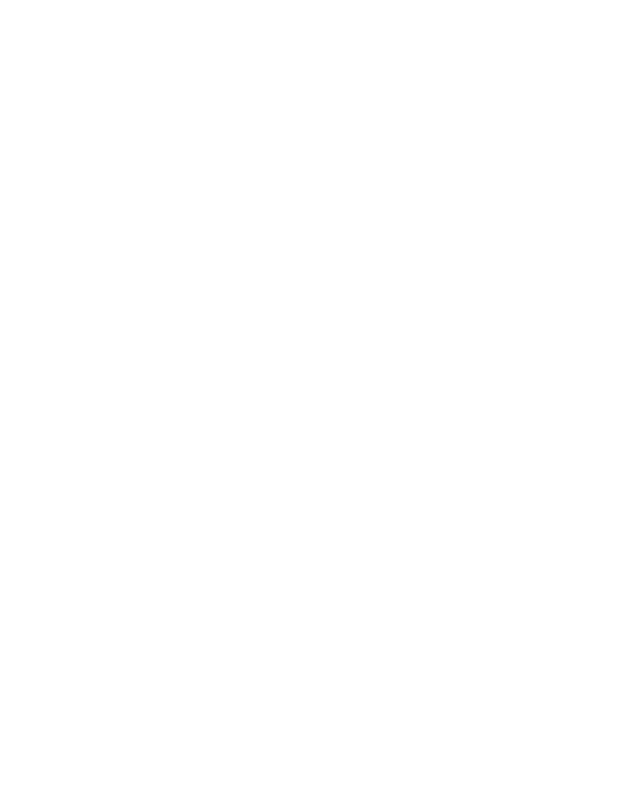
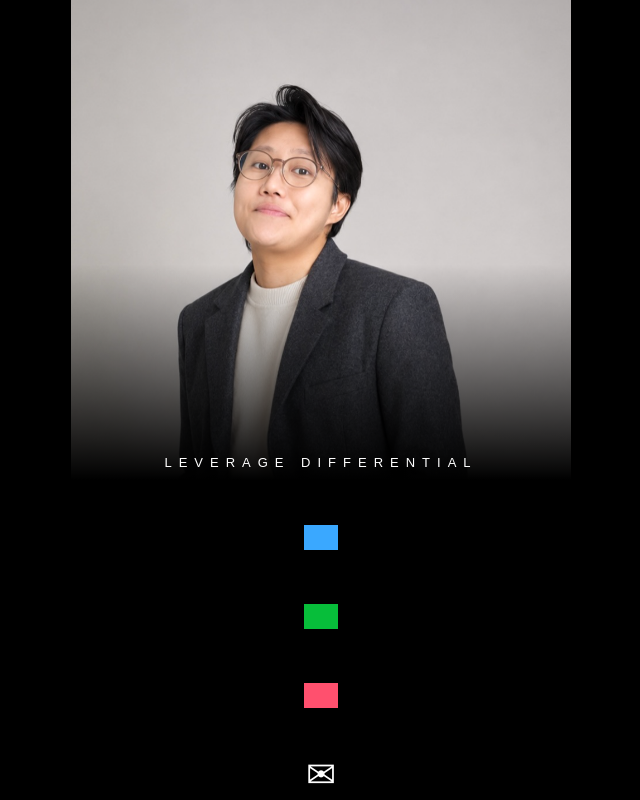
Before and after one commit to dp-info/dp-info.github.io, a plain HTML site: page index.html in a window 1280 px wide. Shown: the whole page, without its empty margins (319-959 px from the left). Drawn offline with Linux system fonts and the light colour scheme; grey boxes are pictures that could not be loaded.

Commit message:
Update index.html

```diff
--- a/index.html
+++ b/index.html
@@ -1,15 +1,172 @@
 <!DOCTYPE html>
-
-<html>
-
+<html lang="en">
 <head>
+<meta charset="UTF-8">
+<meta name="viewport" content="width=device-width, initial-scale=1.0">
 
 <title>Jiah Dela Peña</title>
 
+<style>
+
+* {
+  box-sizing: border-box;
+}
+
+html, body {
+  margin: 0;
+  padding: 0;
+  background: #000;
+  font-family: Arial, Helvetica, sans-serif;
+}
+
+.page {
+  width: 100%;
+  max-width: 500px;
+  min-height: 100vh;
+  margin: auto;
+  background: #000;
+  text-align: center;
+  color: white;
+}
+
+/* PHOTO */
+
+.photo {
+  position: relative;
+  width: 100%;
+  height: 480px;
+  overflow: hidden;
+}
+
+.photo img {
+  width: 100%;
+  height: 100%;
+  object-fit: cover;
+  object-position: center top;
+}
+
+/* PHOTO → BLACK FADE */
+
+.photo::after {
+  content: "";
+  position: absolute;
+  left: 0;
+  right: 0;
+  bottom: 0;
+  height: 45%;
+  background: linear-gradient(
+    to bottom,
+    transparent 0%,
+    #000 100%
+  );
+}
+
+/* TAGLINE */
+
+.tagline {
+  margin-top: -25px;
+  position: relative;
+  z-index: 2;
+  font-size: 13px;
+  font-weight: 300;
+  letter-spacing: 7px;
+  white-space: nowrap;
+}
+
+/* LINKS */
+
+.links {
+  margin-top: 45px;
+  display: flex;
+  flex-direction: column;
+  align-items: center;
+  gap: 34px;
+}
+
+.links a {
+  display: flex;
+  align-items: center;
+  justify-content: center;
+  width: 45px;
+  height: 45px;
+  text-decoration: none;
+  transition: transform .2s ease;
+}
+
+.links a:hover {
+  transform: scale(1.15);
+}
+
+.links img {
+  width: 34px;
+  height: 34px;
+  object-fit: contain;
+}
+
+/* EMAIL ICON */
+
+.email {
+  font-size: 36px;
+  color: white;
+  font-weight: 200;
+}
+
+</style>
 </head>
+
 
 <body>
 
+<div class="page">
+
+  <div class="photo">
+    <img src="photo.jpg" alt="Jiah Dela Peña">
+  </div>
+
+  <div class="tagline">
+    LEVERAGE DIFFERENTIAL
+  </div>
+
+
+  <div class="links">
+
+    <!-- LINKEDIN -->
+    <a href="YOUR-LINKEDIN-LINK" target="_blank">
+      <img
+        src="https://cdn.jsdelivr.net/gh/simple-icons/simple-icons/icons/linkedin.svg"
+        style="filter: invert(29%) sepia(99%) saturate(1695%) hue-rotate(181deg);"
+        alt="LinkedIn">
+    </a>
+
+
+    <!-- WHATSAPP -->
+    <a href="YOUR-WHATSAPP-LINK" target="_blank">
+      <img
+        src="https://cdn.jsdelivr.net/gh/simple-icons/simple-icons/icons/whatsapp.svg"
+        style="filter: invert(65%) sepia(90%) saturate(500%) hue-rotate(85deg);"
+        alt="WhatsApp">
+    </a>
+
+
+    <!-- INSTAGRAM -->
+    <a href="YOUR-INSTAGRAM-LINK" target="_blank">
+      <img
+        src="https://cdn.jsdelivr.net/gh/simple-icons/simple-icons/icons/instagram.svg"
+        style="filter: invert(35%) sepia(96%) saturate(3500%) hue-rotate(320deg);"
+        alt="Instagram">
+    </a>
+
+
+    <!-- EMAIL -->
+    <a
+      class="email"
+      href="mailto:sjndp.work@gmail.com?subject=Let%27s%20connect%21&body=Hello%20Jiah%2C%0D%0A%0D%0A">
+      ✉
+    </a>
+
+  </div>
+
+</div>
+
 </body>
-
 </html>
```
